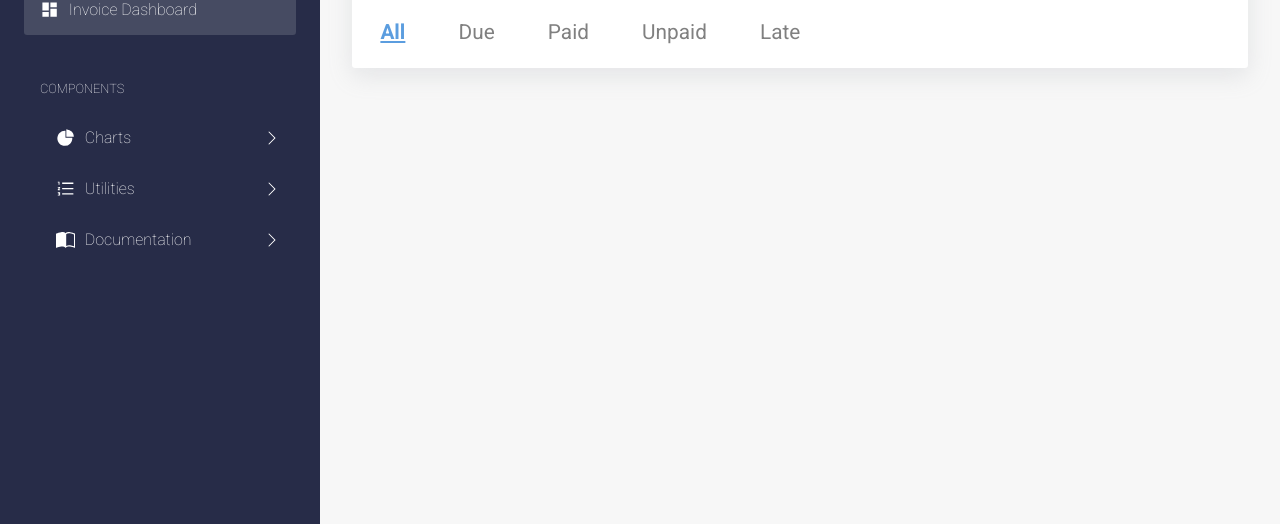
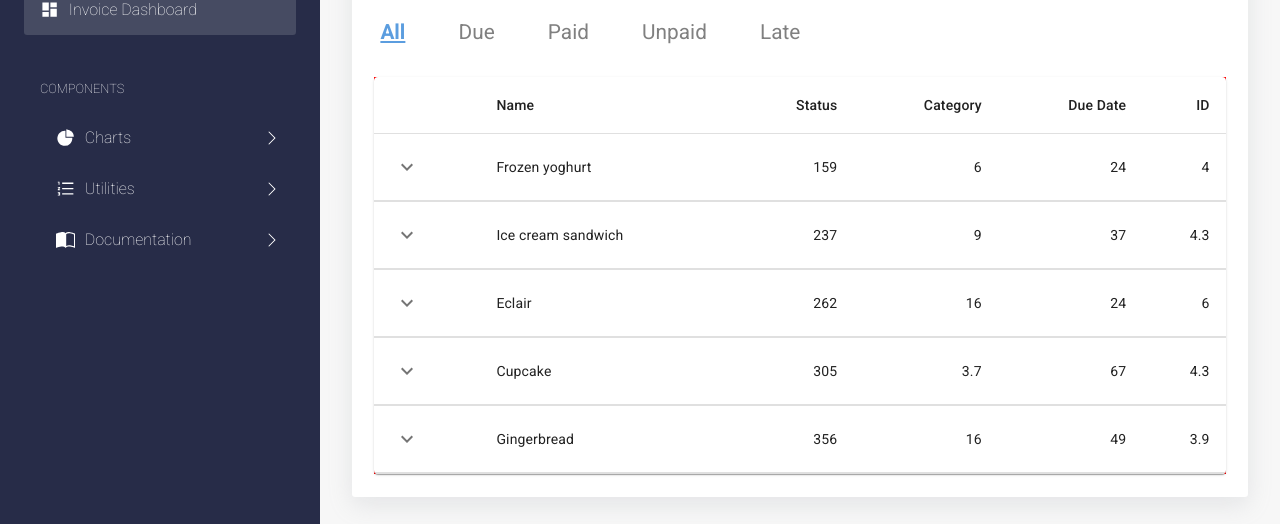
Before and after one commit to tylercorbett/bidsight, a React (Create React App) app: page / in a window 1280 px wide. Shown: the part 163-687 px from the top of the page. Built offline with nearby package versions, Linux system fonts and the light colour scheme.

Commit message:
basic chart

```diff
--- a/package.json
+++ b/package.json
@@ -5,6 +5,7 @@
   "dependencies": {
     "@emotion/react": "^11.11.0",
     "@emotion/styled": "^11.11.0",
+    "@mui/icons-material": "^5.11.16",
     "@mui/material": "^5.12.3",
     "@testing-library/jest-dom": "^5.16.5",
     "@testing-library/react": "^13.4.0",
--- a/src/components/InvoiceDashboard/InvoiceDashboard.css
+++ b/src/components/InvoiceDashboard/InvoiceDashboard.css
@@ -15,6 +15,7 @@
 
 .filters {
   margin-top: 1rem;
+  margin-bottom: 2rem;
   display: flex;
   align-items: center;
   justify-content: space-between;
@@ -40,3 +41,7 @@
   font-weight: 700;
   pointer-events: none;
 }
+
+.table-container {
+  background: red;
+}
--- a/src/components/InvoiceDashboard/InvoiceDashboard.tsx
+++ b/src/components/InvoiceDashboard/InvoiceDashboard.tsx
@@ -1,4 +1,5 @@
 import React, { useState } from 'react';
+import InvoiceTable from '../InvoiceTable/InvoiceTable';
 import './InvoiceDashboard.css';
 
 const defaultFilterClass = 'filter';
@@ -31,6 +32,9 @@
           Late
         </button>
       </div>
+      <section className='table-container'>
+        <InvoiceTable />
+      </section>
     </section>
   );
 }
--- /dev/null
+++ b/src/components/InvoiceTable/InvoiceTable.tsx
@@ -0,0 +1,139 @@
+import * as React from 'react';
+import Box from '@mui/material/Box';
+import Collapse from '@mui/material/Collapse';
+import IconButton from '@mui/material/IconButton';
+import Table from '@mui/material/Table';
+import TableBody from '@mui/material/TableBody';
+import TableCell from '@mui/material/TableCell';
+import TableContainer from '@mui/material/TableContainer';
+import TableHead from '@mui/material/TableHead';
+import TableRow from '@mui/material/TableRow';
+import Typography from '@mui/material/Typography';
+import Paper from '@mui/material/Paper';
+import KeyboardArrowDownIcon from '@mui/icons-material/KeyboardArrowDown';
+import KeyboardArrowUpIcon from '@mui/icons-material/KeyboardArrowUp';
+
+function createData(
+  name: string,
+  calories: number,
+  fat: number,
+  carbs: number,
+  protein: number,
+  price: number,
+) {
+  return {
+    name,
+    calories,
+    fat,
+    carbs,
+    protein,
+    price,
+    history: [
+      {
+        date: '2020-01-05',
+        customerId: '11091700',
+        amount: 3,
+      },
+      {
+        date: '2020-01-02',
+        customerId: 'Anonymous',
+        amount: 1,
+      },
+    ],
+  };
+}
+
+function Row(props: { row: ReturnType<typeof createData> }) {
+  const { row } = props;
+  const [open, setOpen] = React.useState(false);
+
+  return (
+    <React.Fragment>
+      <TableRow sx={{ '& > *': { borderBottom: 'unset' } }}>
+        <TableCell>
+          <IconButton
+            aria-label="expand row"
+            size="small"
+            onClick={() => setOpen(!open)}
+          >
+            {open ? <KeyboardArrowUpIcon /> : <KeyboardArrowDownIcon />}
+          </IconButton>
+        </TableCell>
+        <TableCell component="th" scope="row">
+          {row.name}
+        </TableCell>
+        <TableCell align="right">{row.calories}</TableCell>
+        <TableCell align="right">{row.fat}</TableCell>
+        <TableCell align="right">{row.carbs}</TableCell>
+        <TableCell align="right">{row.protein}</TableCell>
+      </TableRow>
+      <TableRow>
+        <TableCell style={{ paddingBottom: 0, paddingTop: 0 }} colSpan={6}>
+          <Collapse in={open} timeout="auto" unmountOnExit>
+            <Box sx={{ margin: 1 }}>
+              <Typography variant="h6" gutterBottom component="div">
+                Charges
+              </Typography>
+              <Table size="small" aria-label="purchases">
+                <TableHead>
+                  <TableRow>
+                    <TableCell>Date</TableCell>
+                    <TableCell>Customer</TableCell>
+                    <TableCell align="right">Amount</TableCell>
+                    <TableCell align="right">Total price ($)</TableCell>
+                  </TableRow>
+                </TableHead>
+                <TableBody>
+                  {row.history.map((historyRow) => (
+                    <TableRow key={historyRow.date}>
+                      <TableCell component="th" scope="row">
+                        {historyRow.date}
+                      </TableCell>
+                      <TableCell>{historyRow.customerId}</TableCell>
+                      <TableCell align="right">{historyRow.amount}</TableCell>
+                      <TableCell align="right">
+                        {Math.round(historyRow.amount * row.price * 100) / 100}
+                      </TableCell>
+                    </TableRow>
+                  ))}
+                </TableBody>
+              </Table>
+            </Box>
+          </Collapse>
+        </TableCell>
+      </TableRow>
+    </React.Fragment>
+  );
+}
+
+const rows = [
+  createData('Frozen yoghurt', 159, 6.0, 24, 4.0, 3.99),
+  createData('Ice cream sandwich', 237, 9.0, 37, 4.3, 4.99),
+  createData('Eclair', 262, 16.0, 24, 6.0, 3.79),
+  createData('Cupcake', 305, 3.7, 67, 4.3, 2.5),
+  createData('Gingerbread', 356, 16.0, 49, 3.9, 1.5),
+];
+
+export default function InvoiceTable() {
+  return (
+    <TableContainer component={Paper}>
+      <Table aria-label="collapsible table">
+        <TableHead>
+          <TableRow>
+            <TableCell />
+            <TableCell>Name</TableCell>
+            <TableCell align="right">Status</TableCell>
+            <TableCell align="right">Category</TableCell>
+            <TableCell align="right">Due Date</TableCell>
+            <TableCell align="right">ID</TableCell>
+          </TableRow>
+        </TableHead>
+        <TableBody>
+          {rows.map((row) => (
+            <Row key={row.name} row={row} />
+          ))}
+        </TableBody>
+      </Table>
+    </TableContainer>
+  );
+}
```
Also changed, not shown: 1 other file (tests, documents, lock files or other folders).
